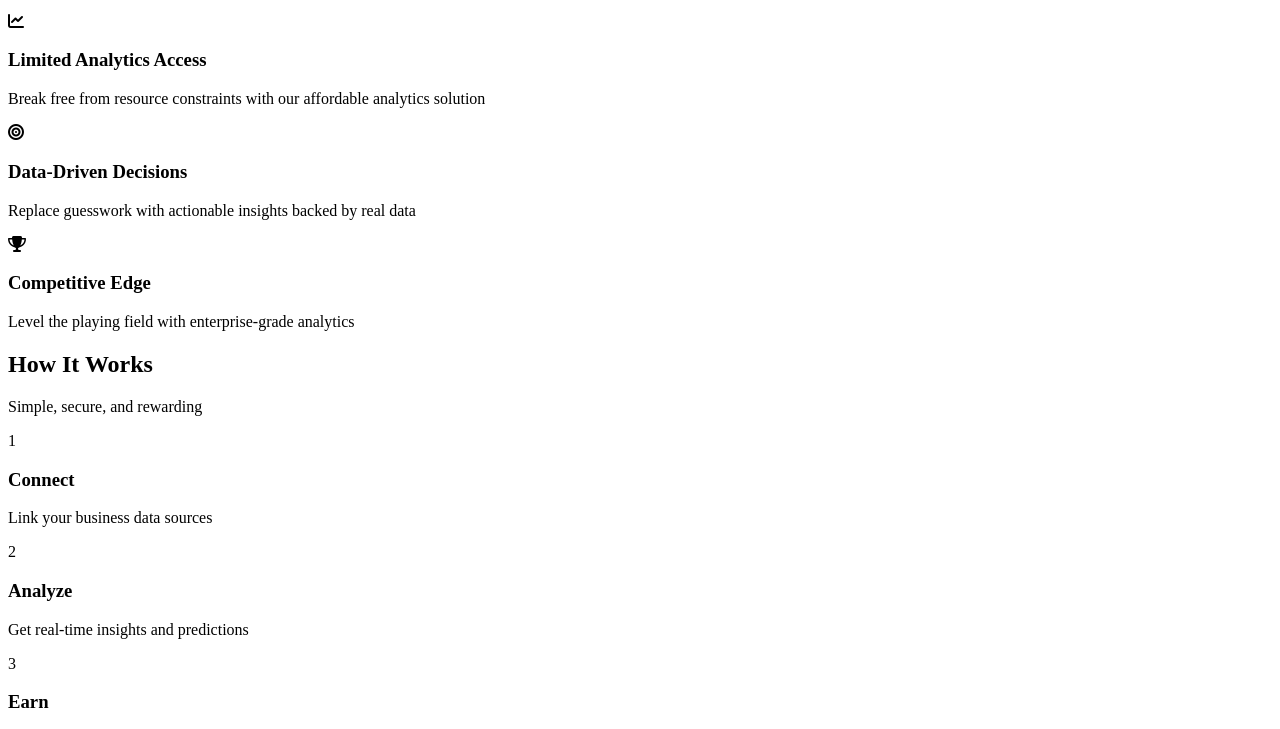
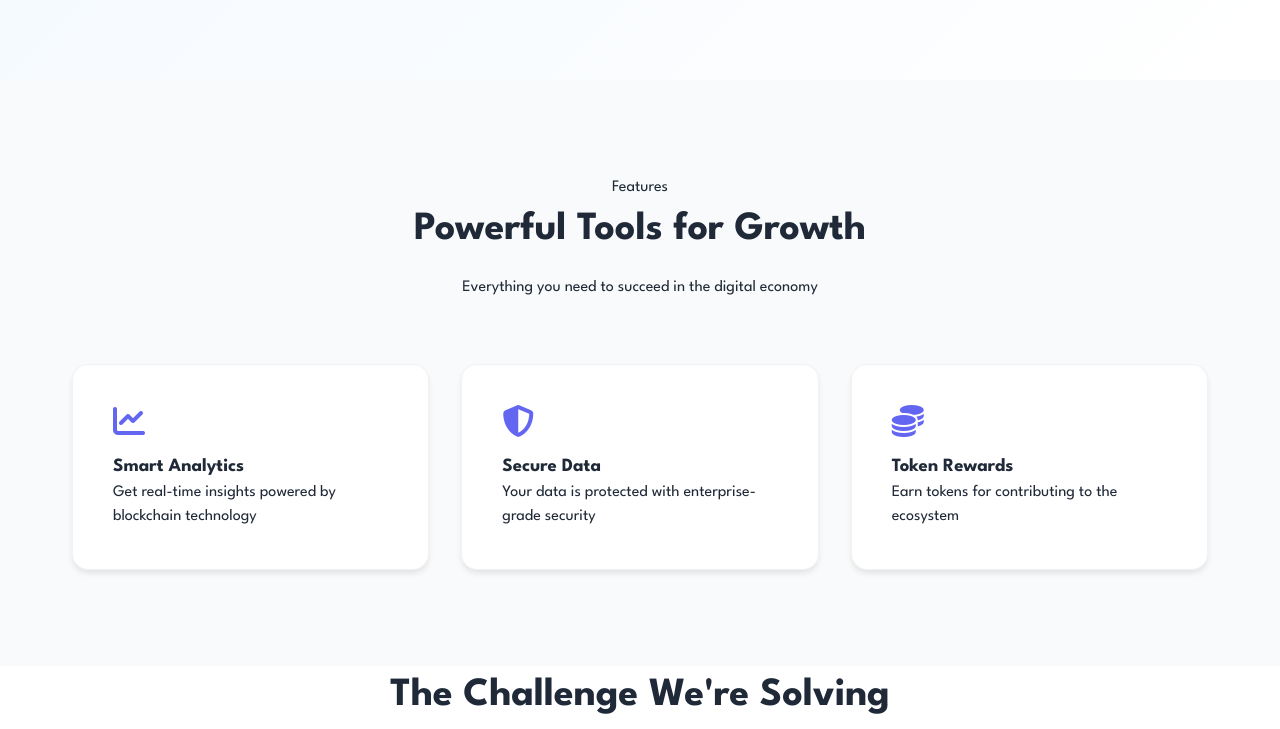
Before and after one commit to ombima56/insights-edge, a plain HTML site: page frontend/templates/index.html in a window 1280 px wide. Shown: the part 763-1492 px from the top of the page. Drawn offline with Linux system fonts and the light colour scheme; the site is published under a folder, as on GitHub Pages, so addresses that start at the root find nothing.

Commit message:
fix: stylesheet and script file url.

```diff
--- a/frontend/templates/index.html
+++ b/frontend/templates/index.html
@@ -9,8 +9,8 @@
       href="https://cdnjs.cloudflare.com/ajax/libs/font-awesome/6.4.0/css/all.min.css"
     />
 
-    <link rel="stylesheet" href="/static/css/style.css" />
-    <script defer src="/static/js/script.js"></script>
+    <link rel="stylesheet" href="../static/css/style.css" />
+    <script defer src="../static/js/script.js"></script>
 
     <title>Insights Edge</title>
   </head>
```
